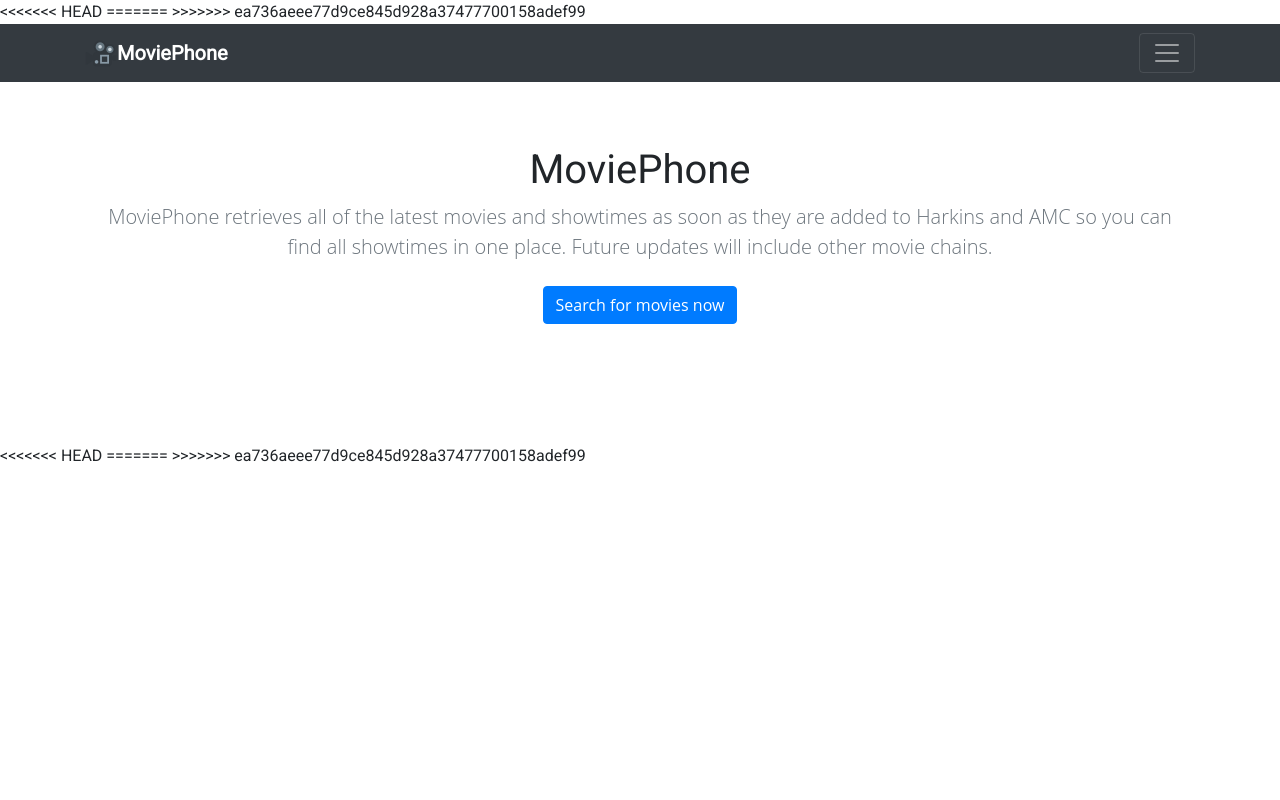
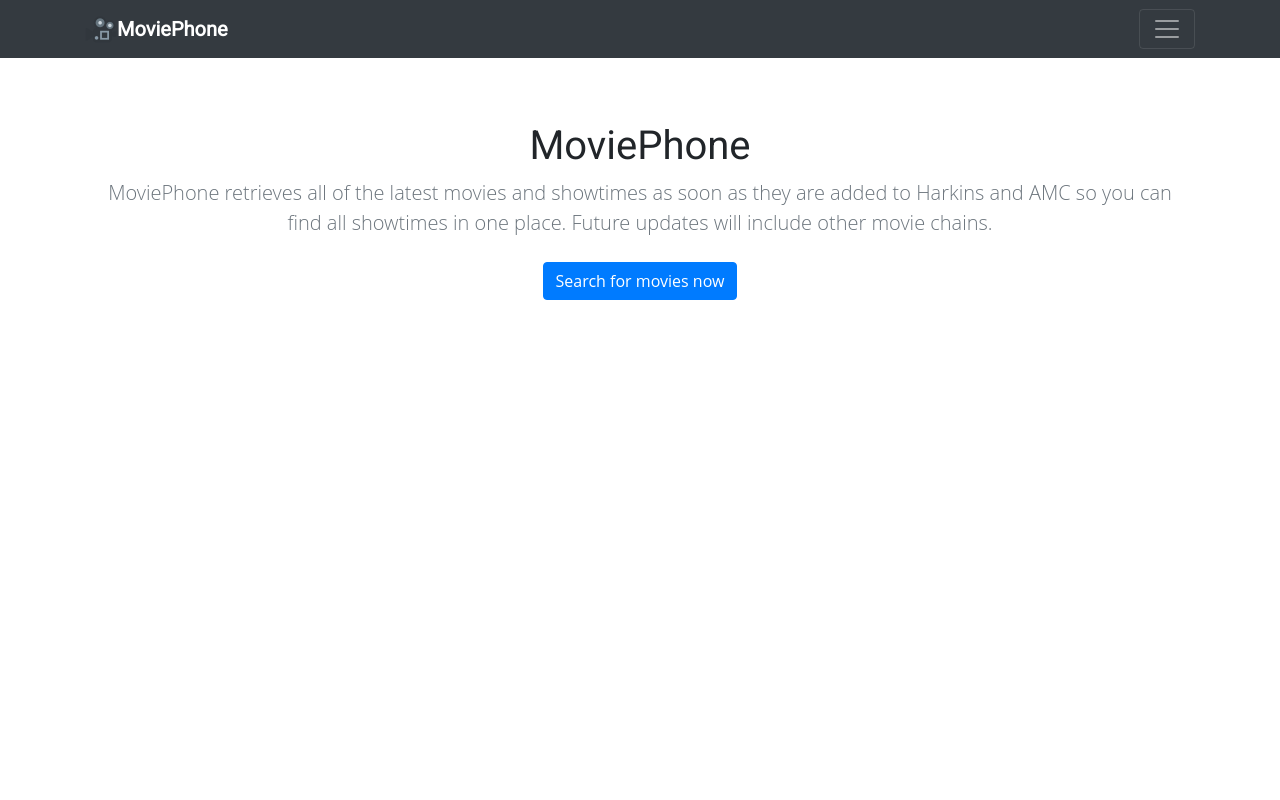
Before and after one commit to zachspiel/Movie-Search-App, a Flask app: page / in a window 1280 px wide. Run offline with Flask 2, Linux system fonts and the light colour scheme; data that the repository does not hold is empty; some libraries are stand-ins or nearby versions.

Commit message:
removed more broken text

```diff
--- a/templates/index.html
+++ b/templates/index.html
@@ -9,12 +9,9 @@
       <link href="https://fonts.googleapis.com/css?family=Roboto|Roboto+Slab&display=swap" rel="stylesheet">
       <link rel="shortcut icon" type="image/png" href="{{ url_for('static', filename='favicon_io/favicon-32x32.png') }}"/>
       <script src='https://kit.fontawesome.com/a076d05399.js'></script>
-<<<<<<< HEAD
       <script>
 
       </script>
-=======
->>>>>>> ea736aeee77d9ce845d928a37477700158adef99
    </head>
    <body>
       <header>
@@ -58,15 +55,9 @@
             </div>
          </section>
       </main>
-<<<<<<< HEAD
-
 
       </div>
-      <!-- Google Maps JS initialization-->
-=======
-      <!-- Google Maps JS initialization-->
       <script type="text/javascript" src="{{ url_for('static', filename='js/script.js') }}" async defer></script>
->>>>>>> ea736aeee77d9ce845d928a37477700158adef99
       <script src="https://code.jquery.com/jquery-3.3.1.slim.min.js" integrity="sha384-q8i/X+965DzO0rT7abK41JStQIAqVgRVzpbzo5smXKp4YfRvH+8abtTE1Pi6jizo" crossorigin="anonymous"></script>
       <script src="https://cdnjs.cloudflare.com/ajax/libs/popper.js/1.14.7/umd/popper.min.js" integrity="sha384-UO2eT0CpHqdSJQ6hJty5KVphtPhzWj9WO1clHTMGa3JDZwrnQq4sF86dIHNDz0W1" crossorigin="anonymous"></script>
       <script src="https://stackpath.bootstrapcdn.com/bootstrap/4.3.1/js/bootstrap.min.js" integrity="sha384-JjSmVgyd0p3pXB1rRibZUAYoIIy6OrQ6VrjIEaFf/nJGzIxFDsf4x0xIM+B07jRM" crossorigin="anonymous"></script>
```
